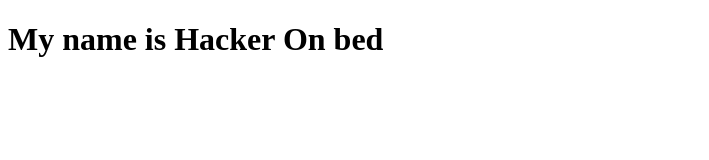
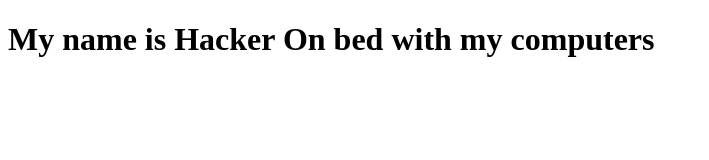
Before and after one commit to Madan94/Frontend-Projects, a plain HTML site: page index.html in a window 1280 px wide. Shown: the whole page, without its empty margins (0-709 px from the left). Drawn offline with Linux system fonts and the light colour scheme.

Commit message:
feat: changed my full name

```diff
--- a/index.html
+++ b/index.html
@@ -6,6 +6,6 @@
     <title>Document</title>
 </head>
 <body>
-    <h1>My name is Hacker On bed</h1>
+    <h1>My name is Hacker On bed with my computers</h1>
 </body>
 </html>
```
